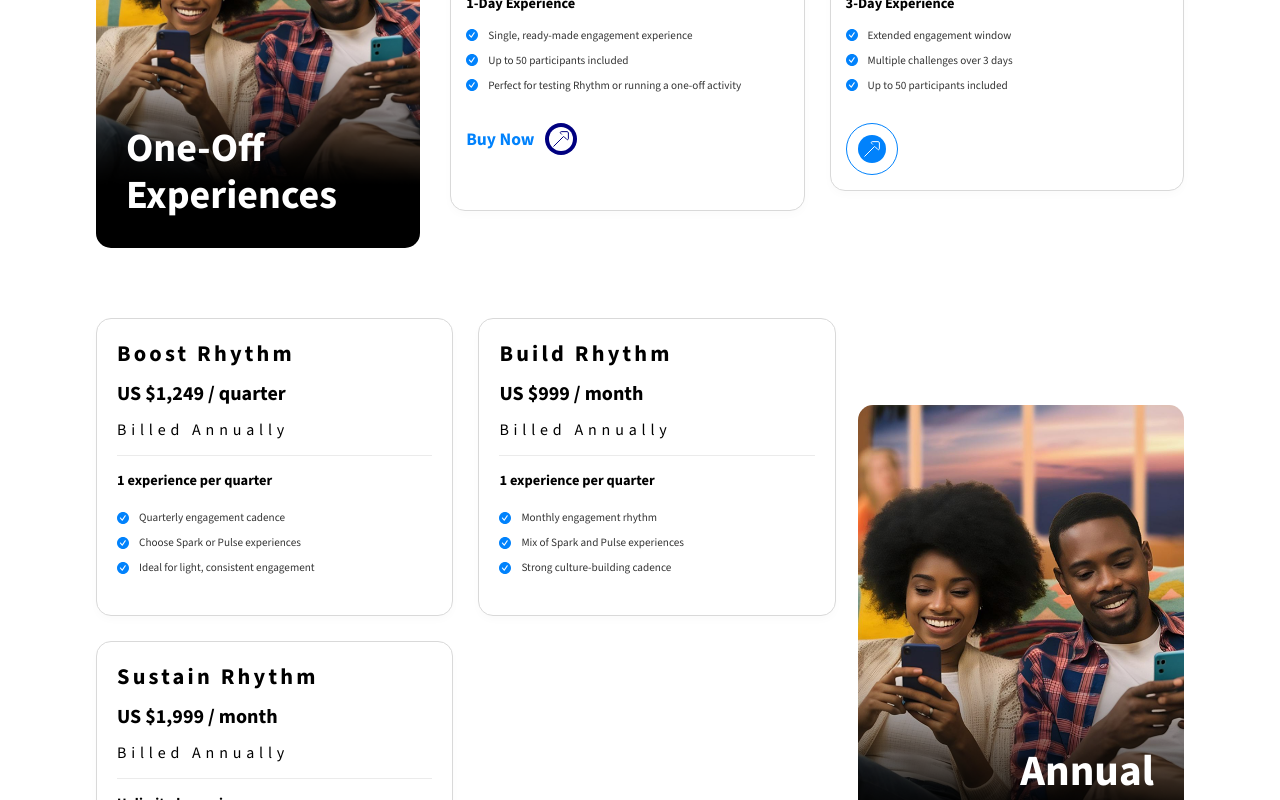
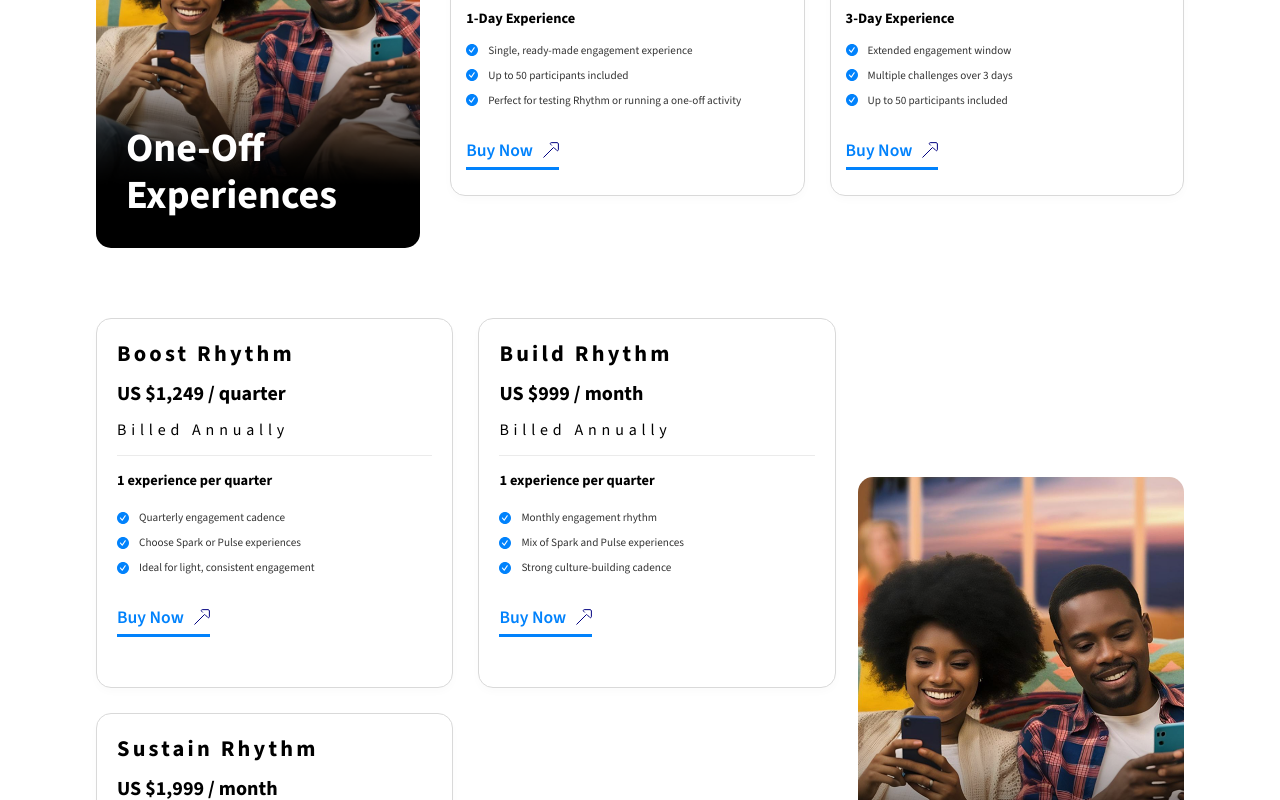
Before and after one commit to Nirvik-Roy/Engage-web, a React (Vite) app: page /solutions/ongoing-engage in a window 1280 px wide. Shown: the part 4760-5560 px from the top of the page. Built offline with nearby package versions, Linux system fonts and the light colour scheme; a web font is replaced by a local one.

Commit message:
rythm prices button added

```diff
--- a/src/View/Ongoingengage/Rythmpackage/Rythmpackage.jsx
+++ b/src/View/Ongoingengage/Rythmpackage/Rythmpackage.jsx
@@ -2,9 +2,8 @@ import React from 'react'
 import './Rythmpackage.css'
 import img from '../../../assets/Rectangle 6679.png'
 import listimg from '../../../assets/Vector (8).svg'
-import buttonIcon from '../../../assets/Frame 1984078911.svg'
-import icon2 from '../../../assets/Frame 1984078808.svg'
 import Rythmpackageprices from './Rythmpackageprices'
+import buttonIconNew from '../../../assets/g165.svg'
 const Rythmpackage = () => {
     const data = [
         {
@@ -60,7 +59,7 @@ const Rythmpackage = () => {
                                         fontWeight: '700',
                                         fontSize: '20px'
                                     }}>{e.title2}</h3>
-                                    {e.list.map((ele, ) => (
+                                    {e.list.map((ele,) => (
                                         <>
                                             <h5 style={{
                                                 fontWeight: '700'
@@ -70,32 +69,24 @@ const Rythmpackage = () => {
                                                 <li><img src={listimg} />{ele.point2}</li>
                                                 <li><img src={listimg} />{ele.point3}</li>
                                             </ul>
-                                            {i == 0 && <button style={{
-                                                color: 'rgba(1, 130, 252, 1)',
-                                                fontWeight: '700',
+                                            <button style={{
+                                                fontSize: '1.1rem',
+                                                fontWeight: '600',
+                                                cursor: 'pointer',
+                                                background: 'transparent',
                                                 marginTop: '30px',
-                                                border: 'none',
-                                                background: 'transparent',
-                                                fontSize: '1.1rem',
+                                                marginBottom: '10px',
+                                                paddingBottom: '5px',
                                                 display: 'flex',
                                                 justifyContent: 'flex-start',
                                                 alignItems: 'center',
                                                 gap: '10px',
-                                                marginBottom: '40px'
-                                            }}>Buy Now <img src={buttonIcon} /></button>}
-                                                     {i == 1 && <button style={{
-                                                color: 'rgba(1, 130, 252, 1)',
-                                                fontWeight: '700',
-                                                marginTop: '30px',
-                                                border: 'none',
-                                                background: 'transparent',
-                                                fontSize: '1.1rem',
-                                                display: 'flex',
-                                                justifyContent: 'flex-start',
-                                                alignItems: 'center',
-                                                gap: '10px',
-                                                marginBottom: '0px'
-                                            }}> <img src={icon2} /></button>}
+                                                borderTop: 'none',
+                                                borderLeft: 'none',
+                                                borderRight: 'none',
+                                                borderBottom: '3px solid rgba(1, 130, 252, 1)',
+                                                color: 'rgba(1, 130, 252, 1)'
+                                            }}>Buy Now <img src={buttonIconNew} /></button>
                                         </>
                                     ))}
                                 </div>
@@ -103,7 +94,7 @@ const Rythmpackage = () => {
                         ))}
                     </div>
                 </div>
-                <Rythmpackageprices/>
+                <Rythmpackageprices />
             </div>
         </>
     )
--- a/src/View/Ongoingengage/Rythmpackage/Rythmpackageprices.jsx
+++ b/src/View/Ongoingengage/Rythmpackage/Rythmpackageprices.jsx
@@ -1,6 +1,8 @@
 import React from 'react'
 import img from '../../../assets/Rectangle 6679.png'
 import listimg from '../../../assets/Vector (8).svg'
+import buttonIconNew from '../../../assets/g165.svg'
+
 const Rythmpackageprices = () => {
     const data = [
         {
@@ -76,7 +78,7 @@ const Rythmpackageprices = () => {
                                     fontWeight: '800',
                                     fontSize: '20px',
                                     margin: '12px 0',
-                                    letterSpacing:'0.0rem'
+                                    letterSpacing: '0.0rem'
                                 }}>{e.title2}</h2>
                                 <h3 style={{
                                     letterSpacing: '0.3rem',
@@ -95,22 +97,43 @@ const Rythmpackageprices = () => {
                                             <li><img src={listimg} />{ele.point2}</li>
                                             <li><img src={listimg} />{ele.point3}</li>
                                         </ul>
+
                                     </>
                                 ))}
                             </div>
+
+                            <button style={{
+                                fontSize: '1.1rem',
+                                fontWeight: '600',
+                                cursor: 'pointer',
+                                background: 'transparent',
+                                marginTop: '30px',
+                                marginBottom: '10px',
+                                paddingBottom: '5px',
+                                display: 'flex',
+                                justifyContent: 'flex-start',
+                                alignItems: 'center',
+                                gap: '10px',
+                                borderTop: 'none',
+                                borderLeft: 'none',
+                                borderRight: 'none',
+                                borderBottom: '3px solid rgba(1, 130, 252, 1)',
+                                color: 'rgba(1, 130, 252, 1)',
+                                width: 'fit-content'
+                            }}>Buy Now <img src={buttonIconNew} /></button>
                         </div>
                     ))}
 
                     <p style={{
-                        gridColumn:'1/-1',
-                        color:'rgba(55, 54, 54, 1)',
-                        fontWeight:'600',
-                        fontSize:'20px',
-                        display:'flex',
-                        alignItems:'center',
-                        gap:'40px',
-                        marginLeft:'auto',
-                        marginTop:'20px'
+                        gridColumn: '1/-1',
+                        color: 'rgba(55, 54, 54, 1)',
+                        fontWeight: '600',
+                        fontSize: '20px',
+                        display: 'flex',
+                        alignItems: 'center',
+                        gap: '40px',
+                        marginLeft: 'auto',
+                        marginTop: '20px'
                     }}>First 50 players included<span>|</span>Additional players: $2.50 per person
                     </p>
                 </div>
```
Also changed, not shown: src/assets/g165.svg (added).
